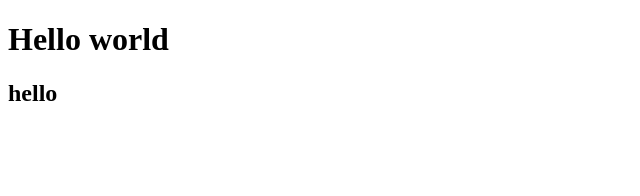
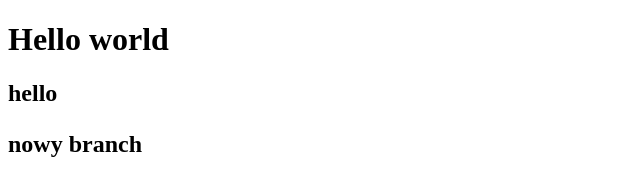
Before and after one commit to SaYreex/moje-pierwsze-repozytorium, a plain HTML site: page index.html in a window 1280 px wide. Shown: the whole page, without its empty margins (0-640 px from the left). Drawn offline with Linux system fonts and the light colour scheme.

Commit message:
Dodano <p> na branchu

```diff
--- a/index.html
+++ b/index.html
@@ -8,5 +8,6 @@
   <body>
     <h1>Hello world</h1>
     <h2>hello<h2>
+        <p>nowy branch</p>
   </body>
 </html>
```
